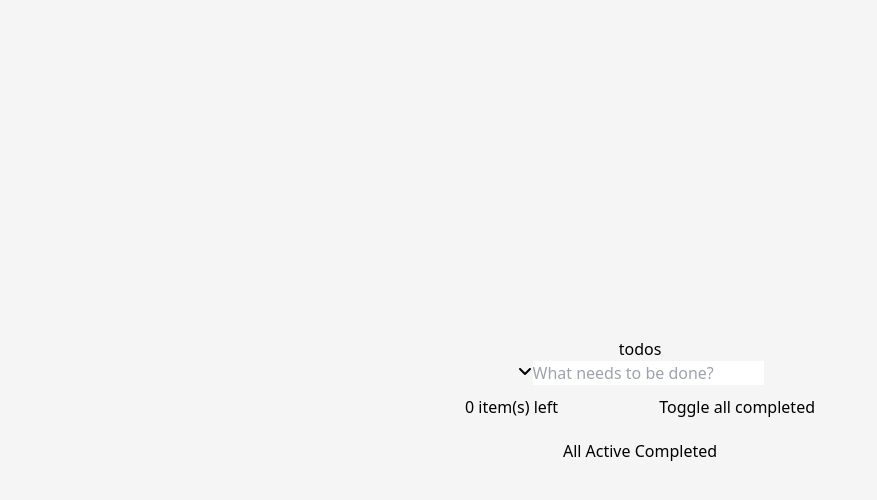
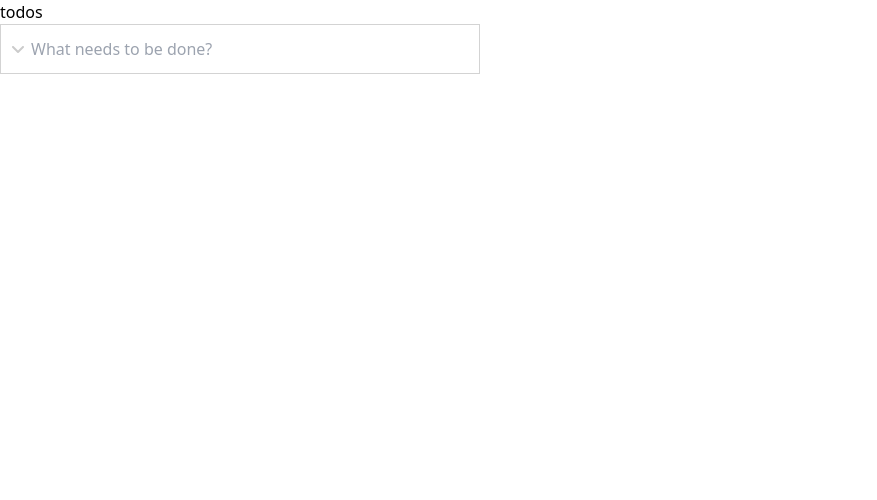
Before and after one commit to RamonBarret/DesafioReactFrontendJunior2024_Ramon, a React (Vite) app in the folder Frontend/: page / in a window 1280 px wide. Shown: the top 500 px of the page, without its empty margins (0-877 px from the left). Built offline with nearby package versions, Linux system fonts and the light colour scheme.

Commit message:
changing 'Toggle all completed' button to 'Clear Completed' - changing logic and changing the styling of some react components for Tailwind

```diff
--- a/Frontend/src/components/TodoItem/TodoItem.tsx
+++ b/Frontend/src/components/TodoItem/TodoItem.tsx
@@ -29,14 +29,16 @@ const TodoItem: React.FC<TodoItemProps> = ({ todo, toggleCompletion, removeTodo,
   };
 
   return (
-    <li className='tasks-listed'>
+    <li className='flex items-center justify-between px-5'>
       <input
+        className='mr-5 '
         type="checkbox"
         checked={todo.completed}
         onChange={() => toggleCompletion(todo.id)}
       />
       {isEditing ? (
         <input
+          className='mr-5 block'
           type="text"
           value={newTitle}
           onChange={e => setNewTitle(e.target.value)}
@@ -48,7 +50,9 @@ const TodoItem: React.FC<TodoItemProps> = ({ todo, toggleCompletion, removeTodo,
           {todo.title}
         </span>
       )}
-      <button className='remove' onClick={() => removeTodo(todo.id)}><FaX /></button>
+      <button className='ml-auto mr-5' onClick={() => removeTodo(todo.id)}>
+        <FaX />
+      </button>
     </li>
   );
 };
--- a/Frontend/src/pages/Home/Home.tsx
+++ b/Frontend/src/pages/Home/Home.tsx
@@ -68,14 +68,16 @@ const Home: React.FC = () => {
     );
   };
 
-  const handleToggleAllComplete = () => {
-    const allCompleted = todos.every(todo => todo.completed);
-    setTodos(
-      todos.map(todo => ({
+  const ClearTaskCompleted = () => {
+    const hasCompleted = todos.some(todo => todo.completed);
+    if (hasCompleted) {
+      setTodos(todos.filter(todo => !todo.completed));
+    } else {
+      setTodos(todos.map(todo => ({
         ...todo,
-        completed: !allCompleted,
-      }))
-    );
+        completed: true,
+      })));
+    }
   };
 
   const remainingTodos = todos.filter(todo => !todo.completed).length;
@@ -83,12 +85,16 @@ const Home: React.FC = () => {
   // Filtra os itens com base no estado showIncomplete
   const filteredTodos = showIncomplete ? todos.filter(todo => !todo.completed) : todos;
 
+  const hasCompleted = todos.some(todo => todo.completed); // Declarado aqui
+
   return (
-    <div className='main'>
-      <div className='body'>
+    <div className='bg-gray-100 w-full h-screen flex flex-col justify-center items-center'>
+      <div className='flex flex-col items-center'>
         <h1 className='font-sans font-normal text-8xl mb-5 text-red-800 opacity-80'>todos</h1>
-        <div className='bg-background'>
-          <button className='list_incomplete_tasks' onClick={() => setShowIncomplete(!showIncomplete)}><FaAngleDown /></button>
+        <div className='input-container'>
+          <button onClick={() => setShowIncomplete(!showIncomplete)}>
+            <FaAngleDown />
+          </button>
           <input
             type="text"
             placeholder="What needs to be done?"
@@ -97,18 +103,23 @@ const Home: React.FC = () => {
             onKeyPress={handleInputKeyPress}
           />
         </div>
-
+        {todos.length > 0 && (
+          <div className='bg-white flex flex-col items-start'>
             <TodoList
               todos={filteredTodos}
               toggleCompletion={toggleTodoCompletion}
               removeTodo={removeTodo}
               editTodo={editTodo}
             />
-        <div className='itens-information'>
-          <span>{remainingTodos} item(s) left</span>
-          <button onClick={handleToggleAllComplete}>Toggle all completed</button>
+            <div className='flex flex-row items-start'>
+              <span className='ml-2 mr-5'>{remainingTodos} item(s) left</span>
+              <TodoFilter />
+              {hasCompleted && <button onClick={ClearTaskCompleted}>Clear Completed</button>}
             </div>
-        <TodoFilter />
+          </div>
+        )}
+
+
       </div>
     </div>
   );
--- a/Frontend/src/styles/index.css
+++ b/Frontend/src/styles/index.css
@@ -2,31 +2,10 @@
 @tailwind components;
 @tailwind utilities;
 
-:root {
-    --color-white: #fff;
-    --color-lightgray: #F5F5F5;
-    --color-lightgray2: #EDEDED;
-    --color-red: #B83F45;
-}
 * {
     margin: 0;
     padding: 0;
 }
-.main {
-    background-color: var(--color-lightgray);
-    width: 100%;
-    height: 100vh;
-    display: flex;
-    flex-direction: column;
-    justify-content: center;
-    align-items: center;
-}
-.body {
-    display: flex;
-    flex-direction: column;
-    align-items: center;
-}
-
 
 .input-container {
     position: relative;
@@ -36,46 +15,21 @@
     left: 10px;
     top: 50%;
     transform: translateY(-50%);
+    opacity: 20%;
 }
 .input-container input {
-    width: 420px;
-    height: 40px;
+    width: 480px;
+    height: 50px;
     padding-left: 30px;
+    border: 1px solid lightgray;
 }
 
 
-/* Itens abaixo do input Todos */
-.itens-information {
-    display: flex;
-    justify-content: space-between;
-    align-items: center;
-    width: 350px;
-    margin-top: 10px;
-    margin-bottom: 20px;
-}
+/* TodoItem */
 
-/* TodoList */
-ul {
-    background-color: var(--color-white);
-    width: 450px;
-
-    display: flex;
-    align-items: self-start;
-    flex-direction: column;
-}
-
-/* TodoItem */
 li {
+    width: 480px;
     margin: 15px 0 15px 15px;
     text-decoration: none;
-    display: inline-block;
+    display: flex;
 }
-
-li.tasks-listed input  {
-    margin-left: 5px;
-    margin-right: 20px;
-}
-
-li.tasks-listed button {
-    margin-left: 300px;
-}
```
Lines whose indentation alone changed are shown as unchanged.
